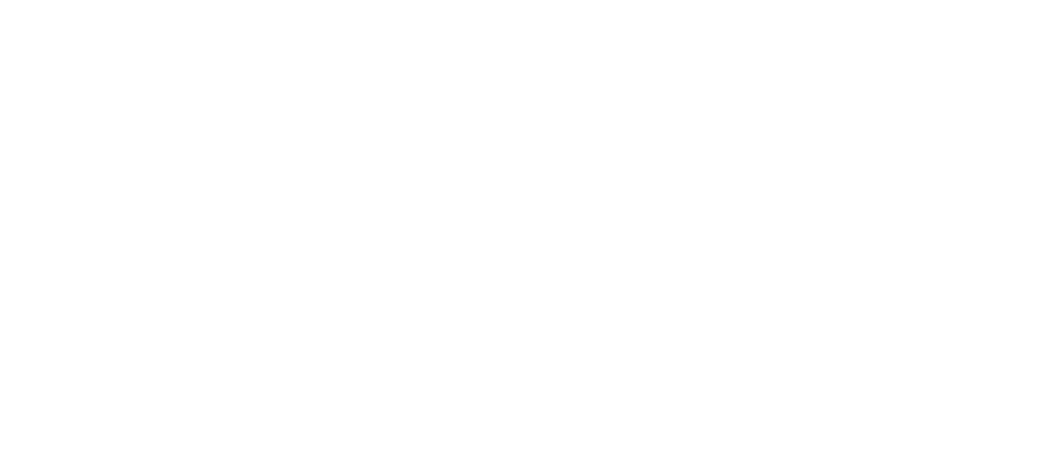
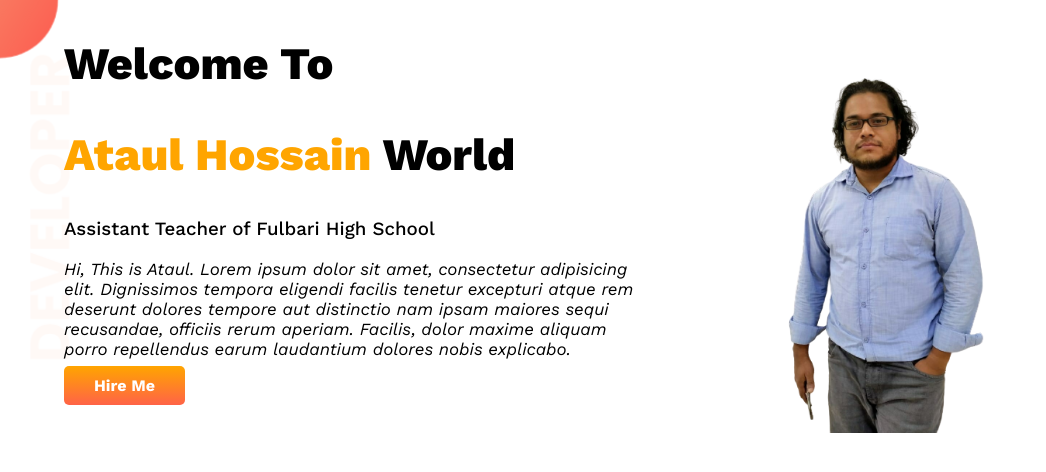
Before and after one commit to ataulweb/developer-portfolio, a plain HTML site: page index.html in a window 1280 px wide. Shown: the whole page, without its empty margins (0-1046 px from the left). Drawn offline with nearby package versions, Linux system fonts and the light colour scheme.

Commit message:
top header added

```diff
--- a/index.html
+++ b/index.html
@@ -6,9 +6,28 @@
     <meta name="viewport" content="width=device-width, initial-scale=1.0">
     <title>developer-portfolio</title>
     <link rel="stylesheet" href="./style.css">
+    <link rel="preconnect" href="https://fonts.googleapis.com">
+<link rel="preconnect" href="https://fonts.gstatic.com" crossorigin>
+<link href="https://fonts.googleapis.com/css2?family=Work+Sans:ital,wght@0,300;0,400;0,500;0,600;0,700;0,800;0,900;1,200;1,300;1,400;1,500;1,600;1,700;1,800;1,900&display=swap" rel="stylesheet">
 
 </head>
 <body>
+<section class="header-section">
+    <div class="half-width">
+        <h1>Welcome To</h1>
+        <h1> <span class="orange-color">Ataul Hossain</span> World</h1>
+        <h3>Assistant Teacher of Fulbari High School</h3>
+        <p>
+            Hi, This is Ataul. Lorem ipsum dolor sit amet, consectetur adipisicing elit. Dignissimos tempora eligendi facilis tenetur excepturi atque rem deserunt dolores tempore aut distinctio nam ipsam maiores sequi recusandae, officiis rerum aperiam. Facilis, dolor maxime aliquam porro repellendus earum laudantium dolores nobis explicabo.
+        </p>
+        <a class="link-button" target="_blank" href="https://programminghero1.github.io/developer-portfolio/">Hire Me</a>
+    </div>
+
+    <div class="half-width">
+        <img src="./images/./IMG_20211115_124717-removebg-preview.png" alt="">
+    </div>
+
+</section>
 
 </body>
 </html>
--- a/style.css
+++ b/style.css
@@ -0,0 +1,44 @@
+body{
+    font-family: 'Work Sans', sans-serif;
+    margin: 0;
+}
+
+.header-section{
+    display: flex;
+    background-image: url(./images/top-banner.png);
+    background-repeat: no-repeat;
+}
+
+h1{
+    font-size: 45px;
+    font-weight: 750;
+}
+.orange-color {
+    color: orange;
+}
+
+h3{
+    font-weight: 500;
+}
+
+p{
+    font-size: 17px;
+    font-style: italic;
+}
+
+.half-width{
+    width: 50%;
+    padding-left:5%;
+}
+.half-width img{
+    width: 60%;
+}
+
+.link-button{
+    text-decoration: none;
+    background-image: linear-gradient(orange, tomato);
+    padding: 10px 30px;
+    color: white;
+    font-weight: 700;
+    border-radius: 5px;
+}
```
Also changed, not shown: images/IMG_20211115_124717-removebg-preview.png (added), images/IMG_20211115_124717.jpg (added), images/doctor strange.jpg (added).
